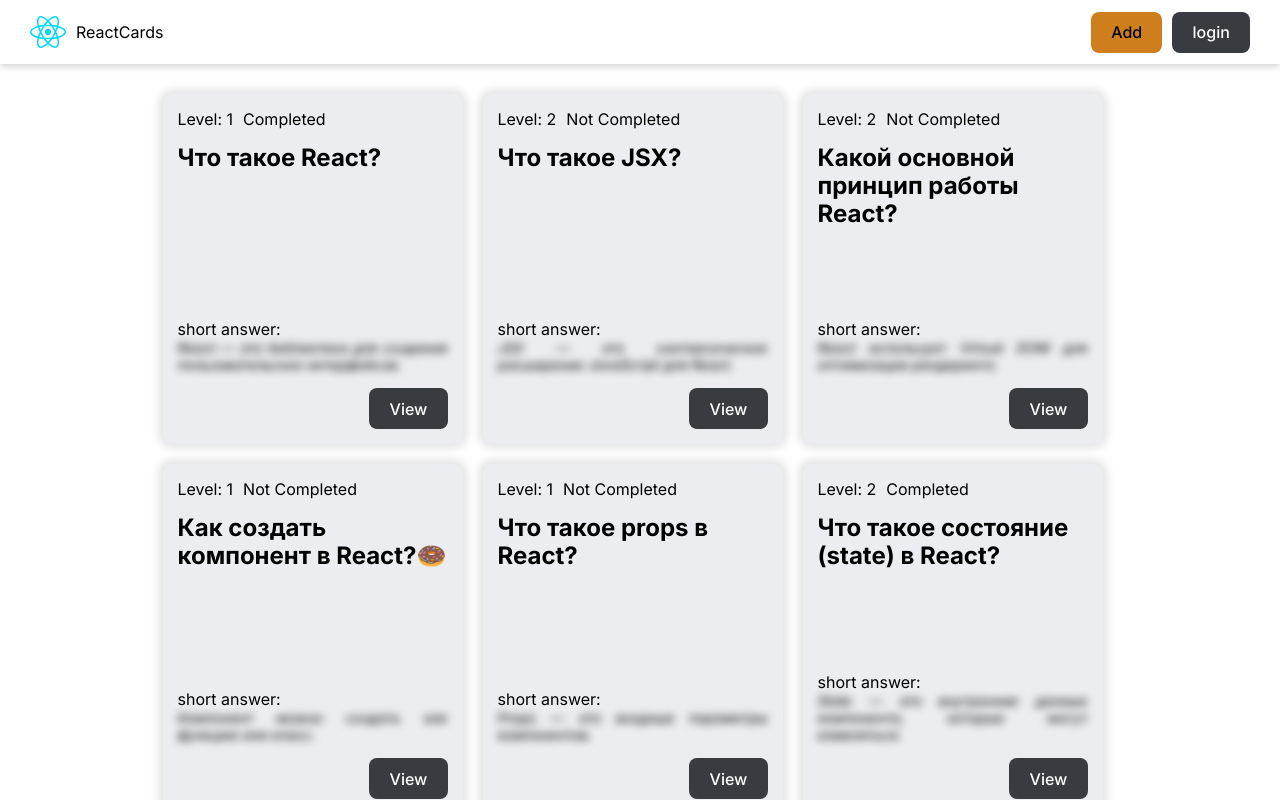
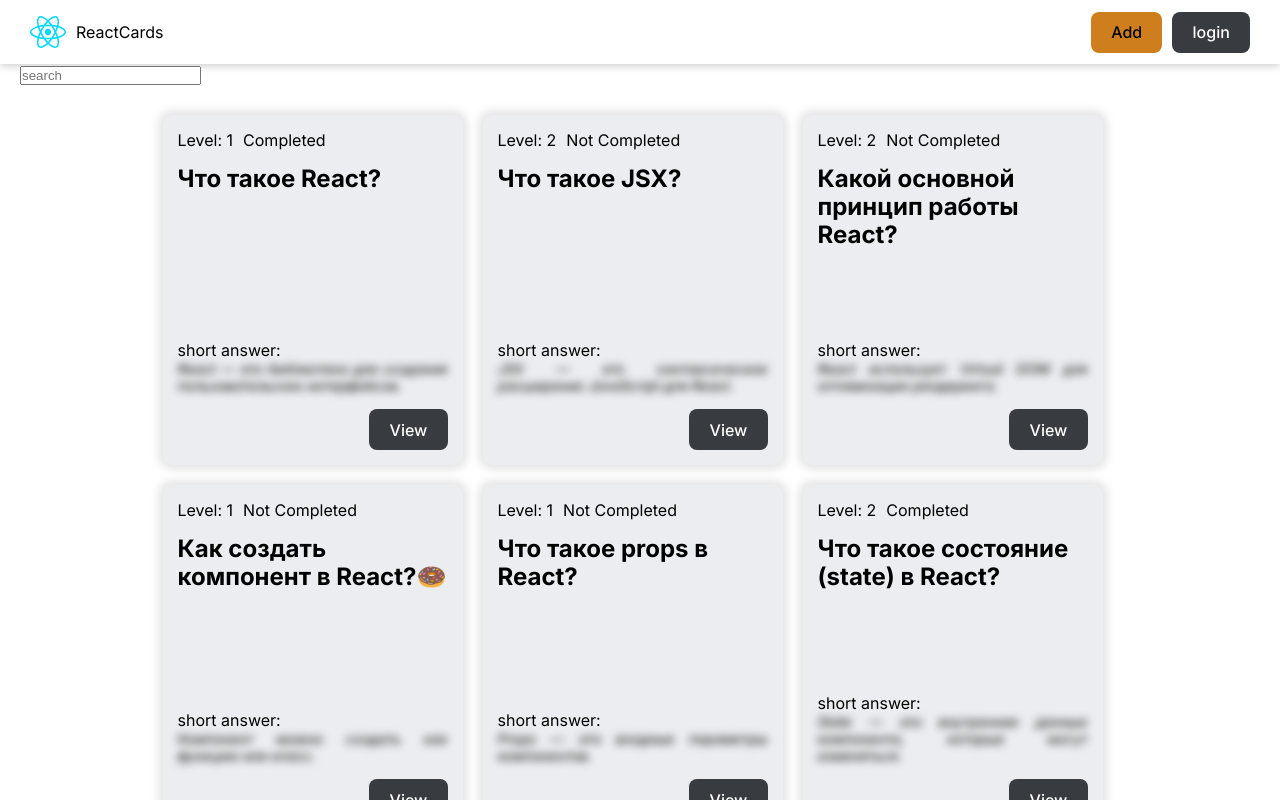
Before and after one commit to Ulianna0309/react-courses-app, a React (Vite) app: page / in a window 1280 px wide. Built offline with nearby package versions, Linux system fonts and the light colour scheme; data requests are answered from the project's data file.

Commit message:
input, memo

```diff
--- a/src/pages/HomePage/HomePage.jsx
+++ b/src/pages/HomePage/HomePage.jsx
@@ -7,6 +7,7 @@ import { useFetch } from "../../hooks/useFetch";
 
 export const HomePage = () => {
   const [questions, setQuestions, error] = useState([]);
+  const [searchValue, setSearchValue] = useState("");
 
   const [getQuestions, isLoading] = useFetch(async (url) => {
     const response = await fetch(`${API_URL}/${url}`);
@@ -19,8 +20,15 @@ export const HomePage = () => {
     getQuestions("react");
   }, []);
 
+  const onSeachChangeHandler = (e) => {
+    console.log(e.target.value);
+    setSearchValue(e.target.value)
+  }
+
   return (
     <div className={styles.HomePage}>
+      <input type="text" placeholder="search" value={searchValue} onChange={onSeachChangeHandler}/>
+      {/* <button onClick={testRefHendler}>test ref</button> */}
       {isLoading && <Loader />}
       {error && <p>{error}</p>}
       <QuestionCardList cards={questions} />
```
Also changed, not shown: src/components/QuestionCardList/QuestionCardList.jsx (+4 -3 lines).
